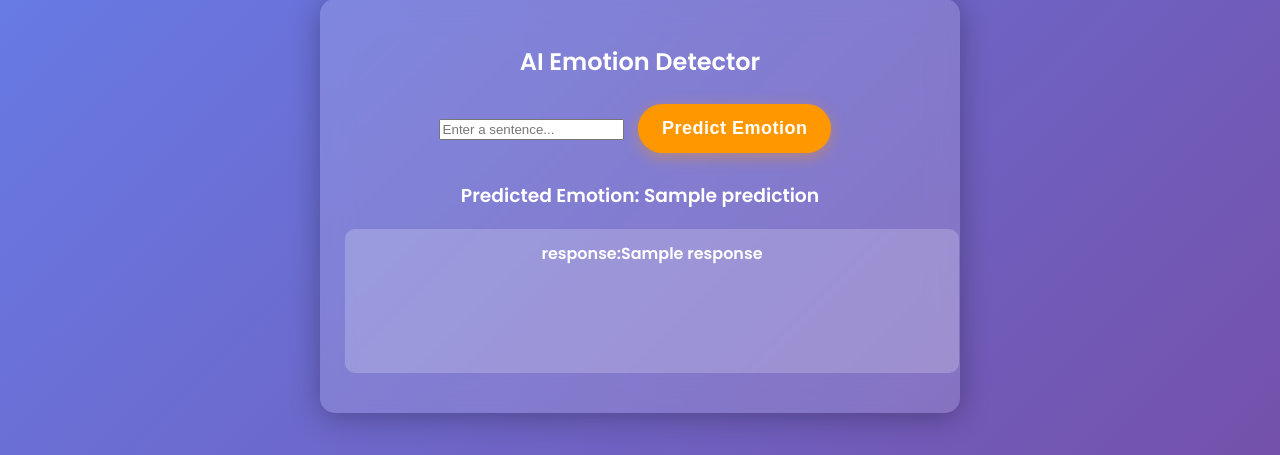
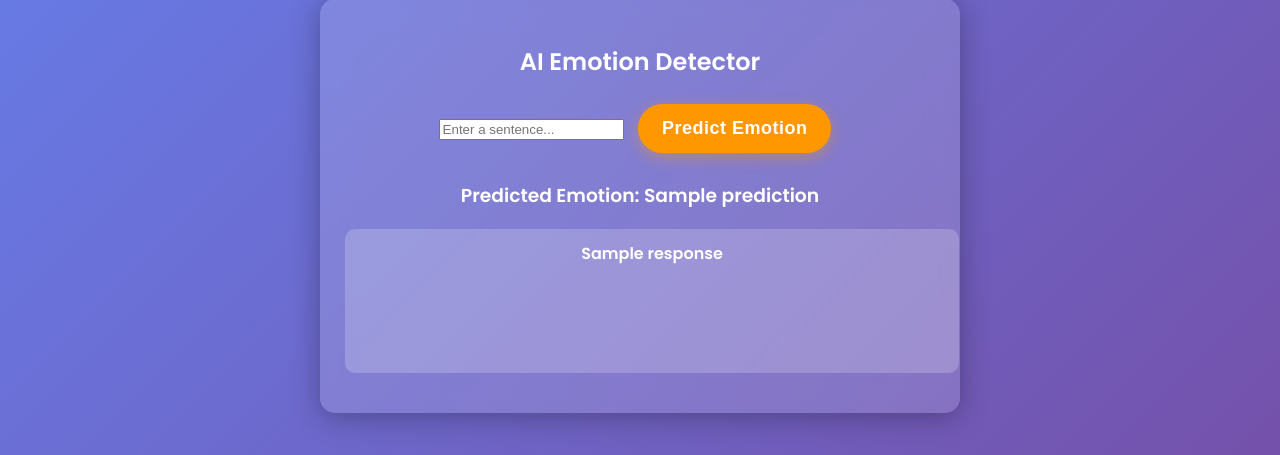
Before and after one commit to gmkg1/NeuralNexus, a Django app: template humanemotions/emotionmodel/templates/emotionmodel/index.html in a window 1280 px wide. Shown: the part 176-631 px from the top of the page. Run offline with Django 5.2, Linux system fonts and the light colour scheme; the template is opened without the code that fills it: most values are stand-ins (such as "Sample title", 1, 10 or a date in 2020); parts of the project's set-up code (start-up, migrations or seed data) failed here and were passed over.

Commit message:
final code

```diff
--- a/humanemotions/emotionmodel/templates/emotionmodel/index.html
+++ b/humanemotions/emotionmodel/templates/emotionmodel/index.html
@@ -106,7 +106,7 @@
 
         {% if prediction %}
             <h3>Predicted Emotion: {{ prediction }}</h3>
-            <h3 class ="text">response:{{response}}
+            <h3 class ="text">{{response}}
                 </h3>
         {% endif %}
 
```
